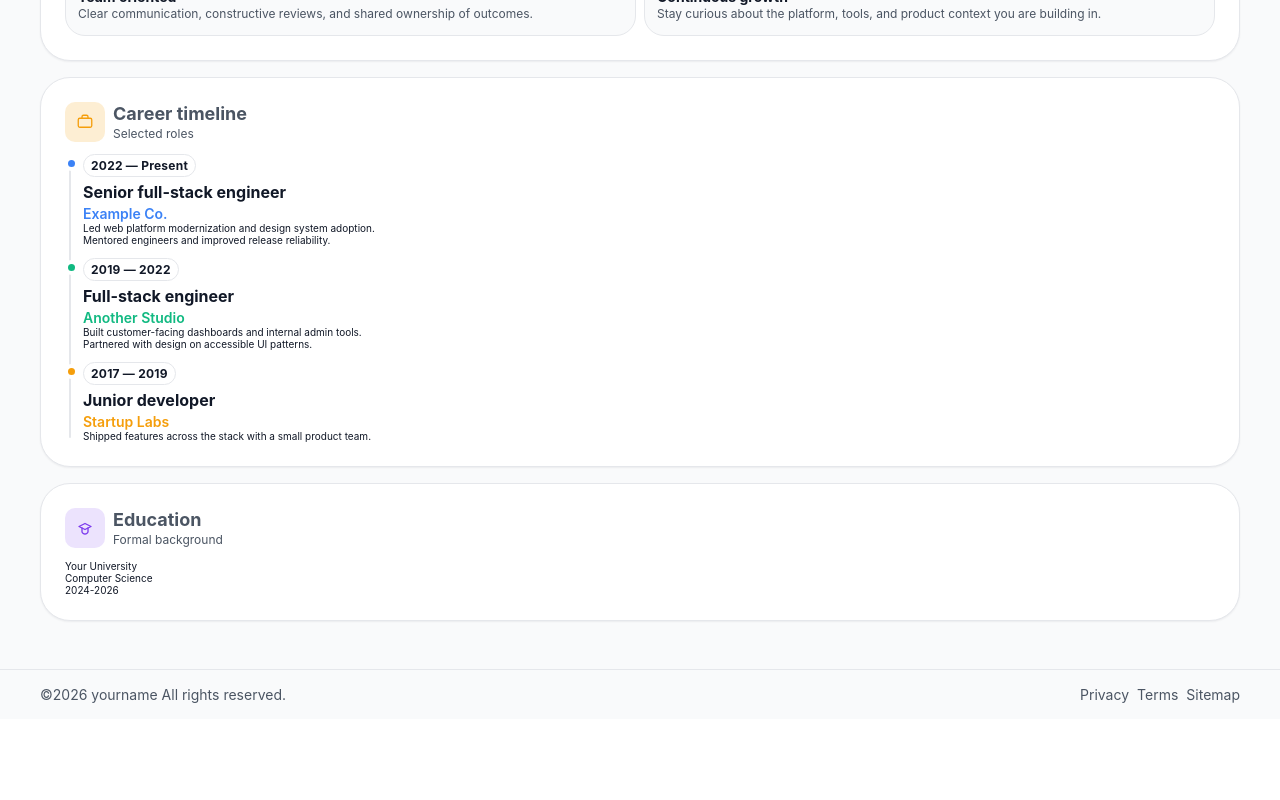
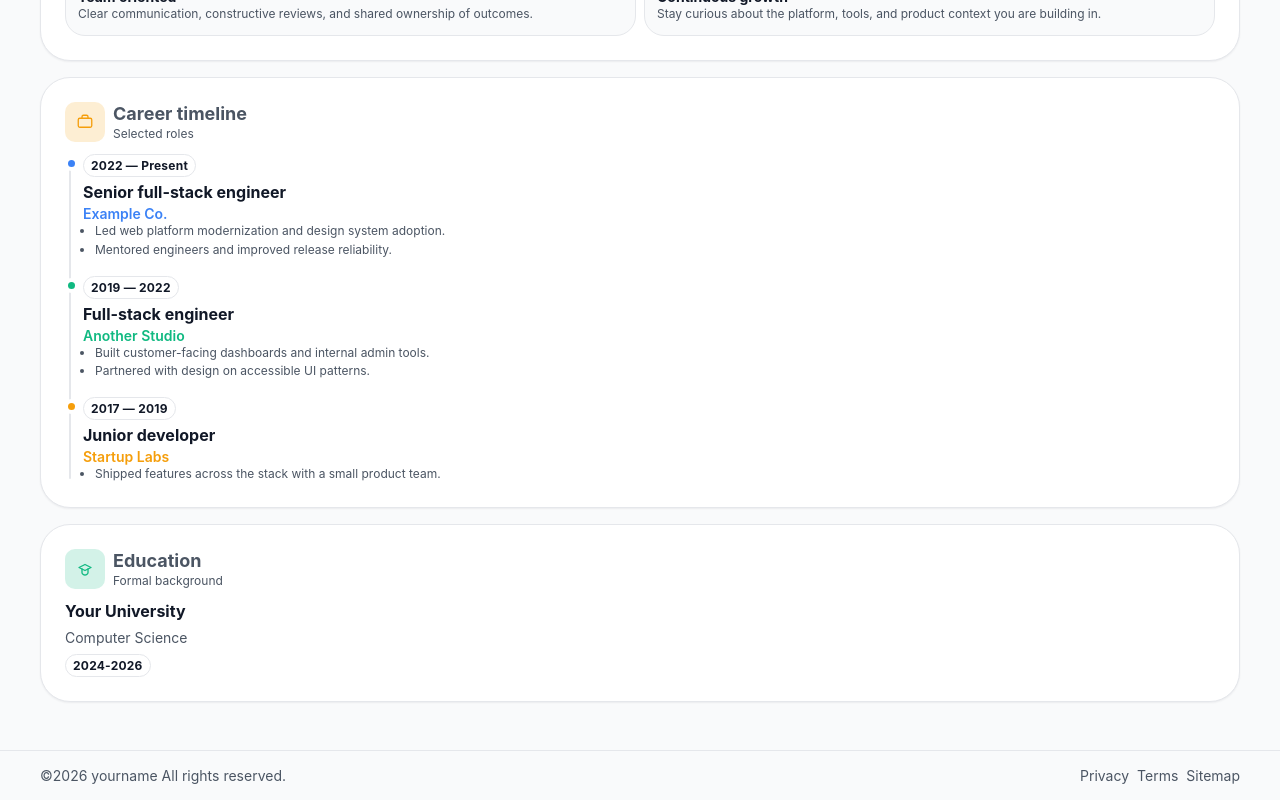
Before and after one commit to SeongMin-089/portfolio, a React (Vite) app: page /about in a window 1280 px wide. Shown: the part 971-1771 px from the top of the page. Before the commit the page ends 1690 px from the top, so only its background shows below. Built offline with nearby package versions, Linux system fonts and the light colour scheme; a web font is replaced by a local one.

Commit message:
motion-update

```diff
--- a/src/components/about/AboutCard.jsx
+++ b/src/components/about/AboutCard.jsx
@@ -1,10 +1,18 @@
 import React from 'react'
 import styles from '../../pages/about/About.module.scss'
+import { motion as Motion } from 'framer-motion'
+import { contentVariants, itemVariants, visualVariants } from '../../utils/aniValue'
 const AboutCard = ({ icons }) => {
   const IconUser = icons.user
 
   return (
-    <article
+    <Motion.article
+
+      variants={visualVariants}
+      initial="hidden"
+      whileInView="show"
+
+      viewport={{  amount: .3 }}
       aria-labelledby='about-card-title'
       className={styles.card}>
       <div className={styles.cardHeader}>
@@ -35,7 +43,7 @@
         </p>
       </div>
 
-    </article>
+    </Motion.article>
   )
 }
 
--- a/src/components/about/AboutHero.jsx
+++ b/src/components/about/AboutHero.jsx
@@ -1,6 +1,8 @@
 import React from 'react'
 import styles from '../../pages/about/About.module.scss'
 import { motion as Motion } from 'framer-motion'
+import { contentVariants, itemVariants, visualVariants } from '../../utils/aniValue'
+
 const AboutHero = ({ icons }) => {
 
     const IconMail = icons.mail
@@ -8,21 +10,29 @@
     const IconDownload = icons.download
     const IconGithub = icons.github
     return (
-        <Motion.section className={styles.hero} aria-labelledby='about-hero-heading'>
-            <div className={styles.heroContent}>
-                <span className={styles.badge}>
+        <section className={styles.hero} aria-labelledby='about-hero-heading'>
+            <Motion.div
+                className={styles.heroContent}
+                variants={contentVariants}
+                initial="hidden"
+                whileInView="show"
+                viewport={{ amount: .3 }}
+            >
+                <Motion.span
+                    variants={itemVariants}
+                    className={styles.badge}>
                     <span className={styles.badgeDot} aria-hidden />
                     Open to opportunities
-                </span>
-                <p className={styles.eyebrow}>Hello, I&apos;m</p>
-                <h1 id='about-hero-heading' className={styles.title}>
+                </Motion.span>
+                <Motion.p variants={itemVariants} className={styles.eyebrow}>Hello, I&apos;m</Motion.p>
+                <Motion.h1 variants={itemVariants} id='about-hero-heading' className={styles.title}>
                     Your name
-                </h1>
-                <p className={styles.lead}>
+                </Motion.h1>
+                <Motion.p variants={itemVariants} className={styles.lead}>
                     Full-stack engineer focused on fast, accessible web experiences. I enjoy turning ambiguous product goals into
                     maintainable systems, clear UI, and measurable outcomes.
-                </p>
-                <div className={styles.metaRow}>
+                </Motion.p>
+                <Motion.div variants={itemVariants} className={styles.metaRow}>
                     <span className={styles.meta}>
                         <span className={styles.metaIcon}>
                             <IconMail />
@@ -36,8 +46,8 @@
                         Remote
                     </span>
 
-                </div>
-                <div className={styles.ctaRow}>
+                </Motion.div>
+                <Motion.div variants={itemVariants} className={styles.ctaRow}>
                     <a href="#" className={`btn btn__primary ${styles.btn}`}>
                         <IconDownload />
                         Download resume
@@ -46,11 +56,17 @@
                         <IconGithub />
                         View Github
                     </a>
-                </div>
-            </div>
-            <div className={styles.heroVisual}>
+                </Motion.div>
+            </Motion.div>
+            <Motion.div
+                variants={visualVariants}
+                initial="hidden"
+                whileInView="show"
+                transition={{ delay: 1 }}
+                viewport={{ once: true, amount: .3 }}
+                className={styles.heroVisual}>
                 <div className={styles.profileCard}>
-                    <div className={styles.profilePlaceholder}/>
+                    <div className={styles.profilePlaceholder} />
                 </div>
                 <div className={styles.statPills}>
                     <span className={styles.statPill}>5+ years experience</span>
@@ -58,8 +74,8 @@
                     <span className={styles.statPill}>Freelance friendly</span>
 
                 </div>
-            </div>
-        </Motion.section>
+            </Motion.div>
+        </section>
     )
 }
 
--- a/src/components/about/AducationCard.jsx
+++ b/src/components/about/AducationCard.jsx
@@ -1,13 +1,20 @@
 import React from 'react'
 import styles from '../../pages/about/About.module.scss'
+import { motion as Motion } from 'framer-motion'
+import { articleVariants } from '../../utils/aniValue'
 const AducationCard = ({ icons }) => {
 
   const IconGraduation = icons.graduation
   return (
-    <article  aria-labelledby='edu-title'
-          className={styles.card}>
+    <Motion.article
+     variants={articleVariants}
+        initial="hidden"
+        whileInView="show"
+        viewport={{amount:.3}}
+    aria-labelledby='edu-title'
+      className={styles.card}>
       <div className={styles.cardHeader}>
-        <span className={styles.cardIcon}>
+        <span className={`${styles.eduIcon} ${styles.cardIcon}`}>
           <IconGraduation />
         </span>
         <div>
@@ -25,7 +32,7 @@
         <p className={styles.eduDegree}>Computer Science</p>
         <p className={styles.eduBadge}>2024-2026</p>
       </div>
-    </article>
+    </Motion.article>
   )
 }
 
--- a/src/components/about/CareerTimeline.jsx
+++ b/src/components/about/CareerTimeline.jsx
@@ -1,9 +1,15 @@
 import React from 'react'
 import styles from '../../pages/about/About.module.scss'
+import { motion as Motion } from 'framer-motion'
+import { articleVariants } from '../../utils/aniValue'
 const CareerTimeline = ({ icons, timeline }) => {
   const IconBriefcase = icons.briefcase
   return (
-    <article
+    <Motion.article
+      variants={articleVariants}
+    initial="hidden"
+    whileInView="show"
+    viewport={{amount:.3}}
       aria-labelledby='timeline-title'
       className={styles.card}>
       <div className={styles.cardHeader}>
@@ -39,7 +45,7 @@
         ))}
       </ul>
 
-    </article>
+    </Motion.article>
   )
 }
 
--- a/src/components/about/CoreValues.jsx
+++ b/src/components/about/CoreValues.jsx
@@ -1,11 +1,20 @@
 import React from 'react'
 import styles from '../../pages/about/About.module.scss'
-
+import { motion as Motion } from 'framer-motion'
+import { contentVariants, itemVariants, visualVariants } from '../../utils/aniValue'
 const CoreValues = ({ icons, coreValues }) => {
   const IconHeart = icons.heart
   return (
-    <article className={styles.card} aria-labelledby='values-title'>
-      <div className={styles.cardHeader}>
+    <Motion.article
+      className={styles.heroContent}
+      variants={contentVariants}
+      initial="hidden"
+      whileInView="show"
+      viewport={{ amount: .3 }}
+    className={styles.card} aria-labelledby='values-title'>
+      <Motion.div
+      variants={itemVariants}
+      className={styles.cardHeader}>
         <span className={styles.cardIcon}>
           <IconHeart />
         </span>
@@ -18,13 +27,22 @@
 
           </p>
         </div>
-      </div>
-      <div className={styles.valuesGrid}>
+      </Motion.div>
+      <Motion.div
+
+        variants={contentVariants}
+        initial="hidden"
+        whileInView="show"
+        viewport={{ amount: .3 }}
+      className={styles.valuesGrid}
+
+      >
         {coreValues.map((item) => {
           const IconComponent = item.Icon
 
           return (
-            <div
+            <Motion.div
+              variants={itemVariants}
               className={styles.valueCard}
               key={item.title}>
               <div className={styles.valueIcon}>
@@ -32,12 +50,12 @@
               </div>
               <h3 className={styles.valueTitle}>{item.title}</h3>
               <p className={styles.valueDesc}>{item.desc}</p>
-            </div>
+            </Motion.div>
           )
 
         })}
-      </div>
-    </article>
+      </Motion.div>
+    </Motion.article>
   )
 }
 
--- a/src/components/hero/Hero.jsx
+++ b/src/components/hero/Hero.jsx
@@ -2,47 +2,7 @@
 import styles from './Hero.module.scss'
 import { motion as Motion, scale } from 'framer-motion'
 import Stats from '../stats/Stats'
-
-const contentVariants = {
-    hidden: {},
-    show: {
-        transition: {
-            staggerChildren: .15,
-            delayChildren: .3
-        }
-    }
-}
-const itemVariants = {
-    hidden: {
-        opacity: 0,
-        y: 24
-    },
-    show: {
-        opacity: 1,
-        y: 0,
-        transition: {
-            duration: .3,
-            ease: [.22, 1, .36, 1]
-        }
-    }
-}
-const visualVariants = {
-    hidden: {
-        opacity: 0,
-        y: 40,
-        scale: .96
-    },
-    show: {
-        opacity: 1,
-        y: 0,
-        scale: 1,
-        transition: {
-            duration: .7,
-            ease: [.22, 1, .36, 1],
-            delay: .5
-        }
-    }
-}
+import { contentVariants, itemVariants, visualVariants } from '../../utils/aniValue'
 
 const Hero = () => {
     return (
--- a/src/pages/about/About.module.scss
+++ b/src/pages/about/About.module.scss
@@ -209,6 +209,11 @@
     color: var(--color-primary)
 }
 
+.eduIcon {
+    background: color-mix(in srgb, var(--color-success) 18%, transparent);
+    color: var(--color-success)
+}
+
 .cardTitle {
     font-size: $font-size-lg;
     font-weight: 700;
@@ -286,7 +291,7 @@
     padding-left: $space-3;
     display: flex;
     flex-direction: column;
-    gap: $space-2;
+    gap: $space-3;
     position: relative;
 
     &::before {
@@ -332,19 +337,59 @@
     letter-spacing: 0.02em;
     border: 1px solid var(--color-border);
     margin-bottom: .5rem;
+
 }
-.jobTitle{
+
+.jobTitle {
     margin-bottom: .3rem;
     font-size: $font-size-md;
     font-weight: 700;
     color: var(--color-text);
 }
+
 .company {
     font-weight: 600;
     font-size: $font-size-sm;
     color: var(--dot, var(--color-primary));
 }
+
 .timelineCardIcon {
     background: color-mix(in srgb, var(--color-warning) 18%, transparent);
     color: var(--color-warning);
 }
+
+.bullets {
+    list-style: disc;
+    padding-left: $space-2;
+    font-size: $font-size-xs;
+    line-height: 1.55;
+    color: var(--color-text-muted)
+}
+
+.eduRow {
+    display: flex;
+    flex-direction: column;
+    gap: $space-1;
+    align-items: flex-start;
+}
+
+.eduSchool {
+    font-size: $font-size-md;
+    color: var(--color-text);
+    font-weight: 700;
+}
+
+.eduDegree {
+    font-size: $font-size-sm;
+    color: var(--color-text-muted)
+}
+
+.eduBadge {
+    display: inline-block;
+    padding: .3rem 0.7rem;
+    border-radius: $radius-full;
+    font-size: $font-size-xs;
+    font-weight: 700;
+    letter-spacing: 0.02em;
+    border: 1px solid var(--color-border);
+}
--- /dev/null
+++ b/src/utils/aniValue.js
@@ -0,0 +1,57 @@
+export const contentVariants = {
+    hidden: {},
+    show: {
+        transition: {
+            staggerChildren: .15,
+            delayChildren: .3
+        }
+    }
+}
+export const itemVariants = {
+    hidden: {
+        opacity: 0,
+        y: 24
+    },
+    show: {
+        opacity: 1,
+        y: 0,
+        transition: {
+            duration: .3,
+            ease: [.22, 1, .36, 1]
+        }
+    }
+}
+export const visualVariants = {
+    hidden: {
+        opacity: 0,
+        x: 40,
+        scale: .96
+    },
+    show: {
+        opacity: 1,
+        x: 0,
+        scale: 1,
+        transition: {
+            duration: .7,
+            ease: [.22, 1, .36, 1],
+            delay: .5
+        }
+    }
+}
+export const articleVariants = {
+    hidden: {
+        opacity: 0,
+        y: 40,
+        scale: 0.96,
+    },
+    show: {
+        opacity: 1,
+        y: 0,
+        scale: 1,
+        transition: {
+            duration: 0.7,
+            ease: [0.22, 1, 0.36, 1],
+            delay: 0.5,
+        },
+    },
+}
```
Lines whose indentation alone changed are shown as unchanged.
